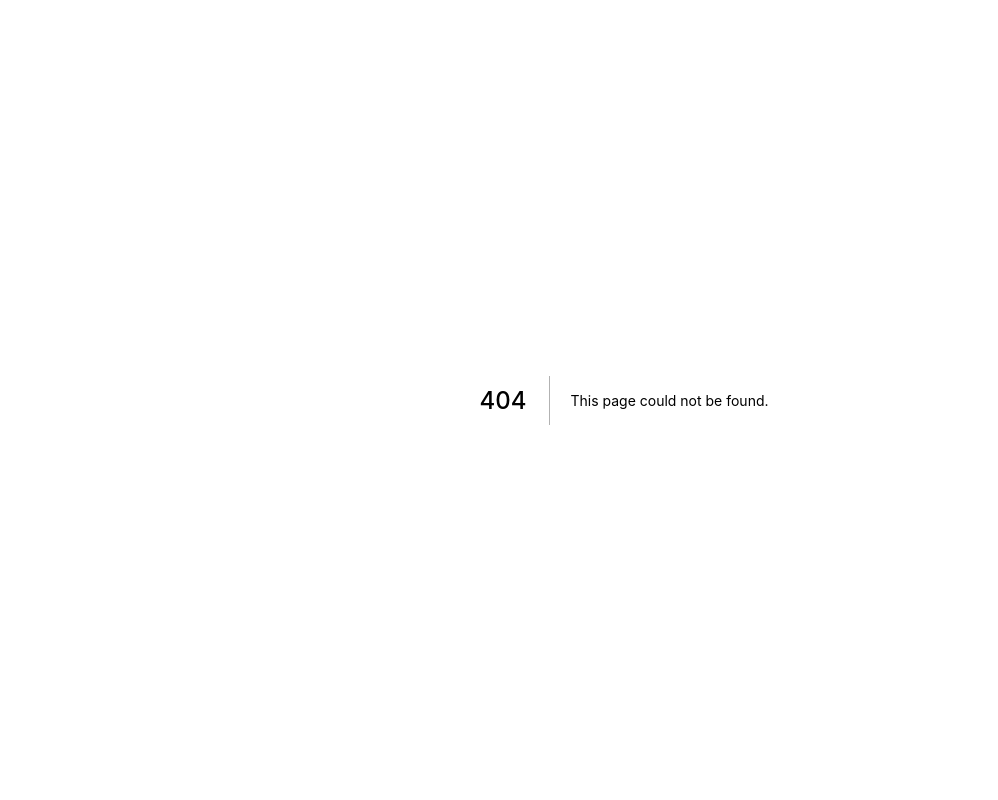
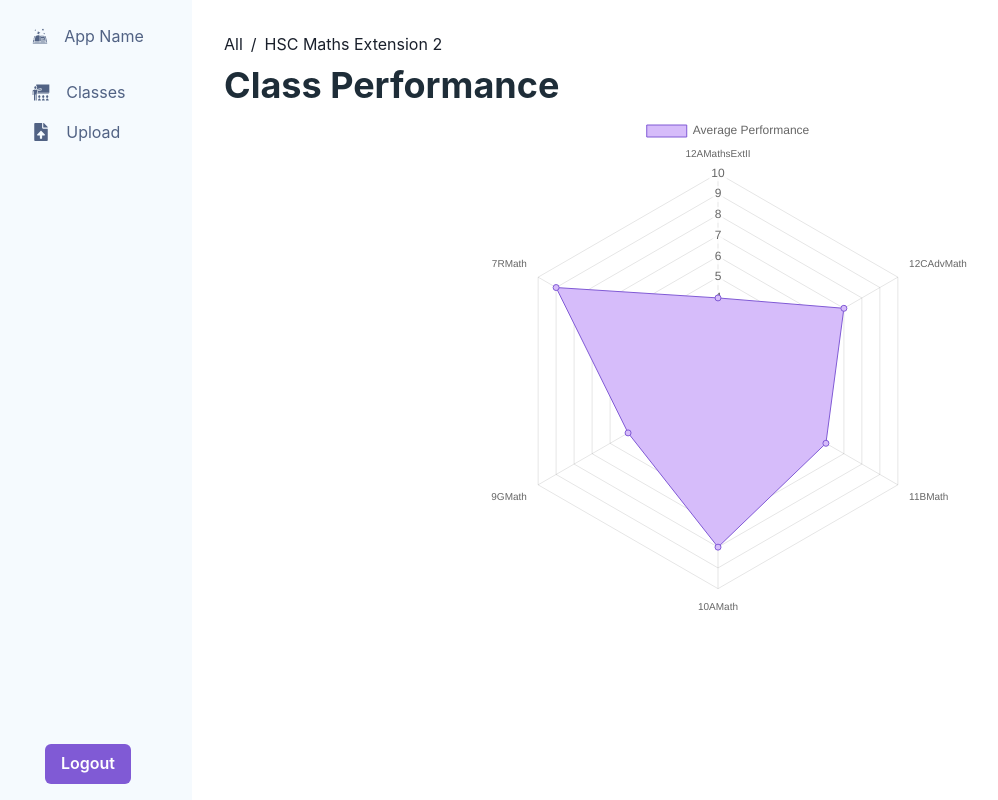
Before and after one commit to TrollTown/StudyMetrics, a Next.js app in the folder frontend/: page /classes in a window 1280 px wide. Before the commit this address had no page. Shown: the whole page, without its empty margins (16-1014 px from the left). Built offline with nearby package versions, Linux system fonts and the light colour scheme.

Commit message:
different navbar

```diff
--- a/frontend/components/Chart.js
+++ b/frontend/components/Chart.js
@@ -2,19 +2,36 @@ import { Box } from "@chakra-ui/react";
 import React from "react";
 import { Radar } from "react-chartjs-2";
 
-const data = {
-  labels: [
+function Chart({ message }) {
+  let scores = [];
+  let categories = [];
+  if (message === "Your Performance") {
+    categories = [
       "Integration",
       "Derivatives",
       "Conics",
       "Proofs",
       "Complex Numbers",
       "Coordinate Geometry",
-  ],
+    ];
+    scores = [3, 7, 4, 2, 5, 3];
+  } else {
+    categories = [
+      "12AMathsExtII",
+      "12CAdvMath",
+      "11BMath",
+      "10AMath",
+      "9GMath",
+      "7RMath",
+    ];
+    scores = [4, 7, 6, 8, 5, 9];
+  }
+  const data = {
+    labels: categories,
     datasets: [
       {
-      label: "Your Performance",
-      data: [2, 6, 4, 5, 8, 6],
+        label: message,
+        data: scores,
         backgroundColor: "#D6BCFA",
         borderColor: "#805AD5",
         borderWidth: 1,
@@ -25,11 +42,10 @@ const data = {
   const options = {
     scale: {
       ticks: { beginAtZero: true },
+      suggestedMin: 0,
       suggestedMax: 10,
     },
   };
-
-function Chart() {
   return (
     <Box w={500}>
       <Radar data={data} options={options} width={500} height={500} />
--- a/frontend/components/Sidebar.js
+++ b/frontend/components/Sidebar.js
@@ -4,29 +4,43 @@ import {
   Stack,
   Link as ChakraLink,
   VStack,
-  Button
+  Button,
 } from "@chakra-ui/react";
 import Link from "next/link";
-import { GiSpellBook } from "react-icons/gi";
-import { GiBrain } from "react-icons/gi";
+import { GiBrain, GiTeacher, GiSpellBook } from "react-icons/gi";
 import { IoIosSpeedometer } from "react-icons/io";
 import { RiQuestionnaireFill } from "react-icons/ri";
+import { FaFileUpload } from "react-icons/fa";
 import router from "next/router";
 
-function Sidebar() {
-  const items = [
-    { name: "progress", icon: <IoIosSpeedometer size={18} /> },
-    { name: "questions", icon: <RiQuestionnaireFill size={18} /> },
-    { name: "revise", icon: <GiBrain size={18} /> },
-  ];
+function Sidebar({ userType }) {
+  let items = [];
+  if (userType === "student") {
+    items = [
+      { name: "progress", icon: <IoIosSpeedometer size={18} /> },
+      { name: "questions", icon: <RiQuestionnaireFill size={18} /> },
+      { name: "revise", icon: <GiBrain size={18} /> },
+    ];
+  } else if (userType === "teacher") {
+    items = [
+      { name: "classes", icon: <GiTeacher size={18} /> },
+      { name: "upload", icon: <FaFileUpload size={18} /> },
+    ];
+  }
 
   const handleLogout = () => {
-    window.sessionStorage.removeItem('token');
-    window.sessionStorage.removeItem('userType');
-    router.push("/")
+    window.sessionStorage.removeItem("token");
+    window.sessionStorage.removeItem("userType");
+    router.push("/");
   };
   return (
-    <VStack bg="#F5FAFE" w="15em" minH="100%" p={4} justifyContent="space-between">
+    <VStack
+      bg="#F5FAFE"
+      w="15em"
+      minH="100%"
+      p={4}
+      justifyContent="space-between"
+    >
       <Stack color="#516284" spacing="1em" mt="0.5em">
         <HStack mb="1em" align="center" spacing="1em">
           <GiSpellBook />
@@ -49,7 +63,9 @@ function Sidebar() {
           </ChakraLink>
         ))}
       </Stack>
-      <Button colorScheme="purple" onClick={handleLogout}>Logout</Button>
+      <Button colorScheme="purple" onClick={handleLogout}>
+        Logout
+      </Button>
     </VStack>
   );
 }
--- a/frontend/components/Layout.js
+++ b/frontend/components/StudentLayout.js
@@ -1,10 +1,10 @@
 import { Flex } from "@chakra-ui/react";
 import Sidebar from "./Sidebar";
 
-export default function Layout({ children }) {
+export default function StudentLayout({ children }) {
   return (
     <Flex minH="100vh">
-      <Sidebar />
+      <Sidebar userType="student" />
       <main style={{ padding: "2em" }}>{children}</main>
     </Flex>
   );
--- /dev/null
+++ b/frontend/components/TeacherLayout.js
@@ -0,0 +1,11 @@
+import { Flex } from "@chakra-ui/react";
+import Sidebar from "./Sidebar";
+
+export default function TeacherLayout({ children }) {
+  return (
+    <Flex minH="100vh">
+      <Sidebar userType="teacher" />
+      <main style={{ padding: "2em" }}>{children}</main>
+    </Flex>
+  );
+}
--- a/frontend/pages/classPerformance.js
+++ b/frontend/pages/classes.js
@@ -13,43 +13,27 @@ import {
   Box,
 } from "@chakra-ui/react";
 import Chart from "../components/Chart";
-import Layout from "../components/Layout";
+import TeacherLayout from "../components/TeacherLayout";
 import Card from "../components/Card";
 import React, { useState, useEffect } from "react";
 
 export default function classPerfomance() {
-  useEffect(async () => {
-    const options = {
-      method: "GET",
-    };
-
-    const res = await fetch(
-      `https://api.production.hackathon.outki.org/get_stats_by_ID?studentID=4&searchValue=1&searchMode=subject`,
-      options
-    );
-    const data = await res.json();
-    console.log(data);
-  }, []);
-
   return (
-    <Layout>
+    <TeacherLayout>
       <VStack style={{ minWidth: "calc(100vw - 17em)" }}>
         <Breadcrumb alignSelf="start">
           <BreadcrumbItem>
-            <BreadcrumbLink href="#">All</BreadcrumbLink>
+            <BreadcrumbLink href="/allClasses">All</BreadcrumbLink>
           </BreadcrumbItem>
           <BreadcrumbItem>
             <BreadcrumbLink href="#">HSC Maths Extension 2</BreadcrumbLink>
           </BreadcrumbItem>
-          <BreadcrumbItem isCurrentPage>
-            <BreadcrumbLink href="#">s</BreadcrumbLink>
-          </BreadcrumbItem>
         </Breadcrumb>
         <Heading as="h3" color="#1E2D38" alignSelf="start" mb="1em">
-          ClassPerformance
+          Class Performance
         </Heading>
-        <Chart />
+        <Chart message="Average Performance" />
       </VStack>
-    </Layout>
+    </TeacherLayout>
   );
 }
--- a/frontend/pages/questions.js
+++ b/frontend/pages/questions.js
@@ -14,7 +14,7 @@ import {
   Grid,
 } from "@chakra-ui/react";
 import Chart from "../components/Chart";
-import Layout from "../components/Layout";
+import StudentLayout from "../components/StudentLayout";
 import Card from "../components/Card";
 import { SiAtom } from "react-icons/si";
 import { BiShapeTriangle, BiDna } from "react-icons/bi";
@@ -73,7 +73,7 @@ export default function Progress() {
   };
 
   return (
-    <Layout>
+    <StudentLayout>
       <Heading as="h3" color="#1E2D38" alignSelf="start" mb="1em">
         Questions
       </Heading>
@@ -84,6 +84,6 @@ export default function Progress() {
           </div>
         ))}
       </Grid>
-    </Layout>
+    </StudentLayout>
   );
 }
--- a/frontend/pages/questions/[qID].js
+++ b/frontend/pages/questions/[qID].js
@@ -23,7 +23,7 @@ import {
   CheckCircleIcon,
 } from "@chakra-ui/icons";
 import { useRouter } from "next/router";
-import Layout from "../../components/Layout";
+import StudentLayout from "../../components/StudentLayout";
 
 export default function Question() {
   const router = useRouter();
@@ -146,7 +146,7 @@ export default function Question() {
     return <></>;
   } else {
     return (
-      <Layout>
+      <StudentLayout>
         <HStack minWidth="calc(100vw - 17em)" justifyContent="space-between">
           <Heading as="h3" color="#1E2D38" alignSelf="center">
             Questions
@@ -222,7 +222,7 @@ export default function Question() {
             {answerRevealed ? "Next Question" : "Submit Answer"}
           </Button>
         </VStack>
-      </Layout>
+      </StudentLayout>
     );
   }
 }
--- a/frontend/pages/revise.js
+++ b/frontend/pages/revise.js
@@ -19,7 +19,7 @@ import {
   Radio,
 } from "@chakra-ui/react";
 import Chart from "../components/Chart";
-import Layout from "../components/Layout";
+import StudentLayout from "../components/StudentLayout";
 import Card from "../components/Card";
 import { SiAtom } from "react-icons/si";
 import { BiShapeTriangle, BiDna } from "react-icons/bi";
@@ -51,7 +51,7 @@ export default function Revise() {
   }, []);
 
   return (
-    <Layout>
+    <StudentLayout>
       <VStack
         style={{ minWidth: "calc(100vw - 17em)" }}
         minH="100vh"
@@ -107,6 +107,6 @@ export default function Revise() {
           Next Question
         </Button>
       </VStack>
-    </Layout>
+    </StudentLayout>
   );
 }
--- a/frontend/pages/upload.js
+++ b/frontend/pages/upload.js
@@ -20,7 +20,7 @@ import {
   RadioGroup,
   Radio,
 } from "@chakra-ui/react";
-import Layout from "../components/Layout";
+import StudentLayout from "../components/StudentLayout";
 import React from "react";
 import { useToast } from "@chakra-ui/react";
 
@@ -50,7 +50,7 @@ export default function upload() {
     //     setMessage("Uploaded");
   };
   return (
-    <Layout>
+    <StudentLayout>
       <VStack style={{ minWidth: "calc(100vw - 17em)" }}>
         <Breadcrumb alignSelf="start">
           <BreadcrumbItem>
@@ -135,6 +135,6 @@ export default function upload() {
           </HStack>
         </Stack>
       </VStack>
-    </Layout>
+    </StudentLayout>
   );
 }
```
Also changed, not shown: frontend/pages/allClasses.js (added, +36 -0 lines), frontend/pages/progress.js (+4 -7 lines). Lines whose indentation alone changed are shown as unchanged.
